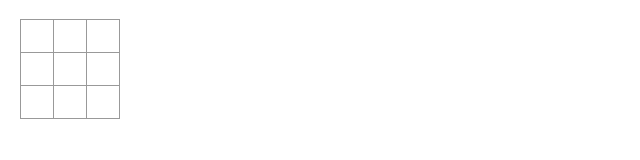
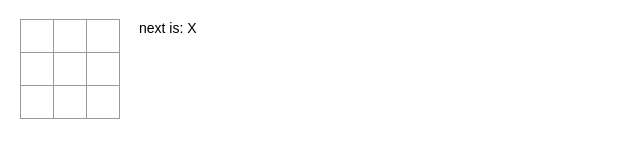
Before and after one commit to caohongz/tic-tac-toe, a React app: page / in a window 1280 px wide. Shown: the top 160 px of the page, without its empty margins (0-640 px from the left). Built offline with nearby package versions, Linux system fonts and the light colour scheme.

Commit message:
完成基本功能改造

```diff
--- a/src/App.js
+++ b/src/App.js
@@ -1,6 +1,6 @@
 import React from "react";
 import Board from "./pages/Board";
-// import { calculateWinner } from "./utils/";
+import { calculateWinner } from "./utils/";
 import { connect } from "react-redux";
 
 import "./index.css";
@@ -16,7 +16,10 @@ export default connect(
       const history = this.props.history;
       const current = history.history[history.stepNumber];
       const squares = current.squares.slice();
-      squares[i] = "X";
+      if (calculateWinner(history.lists, current.squares)[1] || squares[i]) {
+        return null;
+      }
+      squares[i] = history.xIsNext ? "X" : "O";
       console.log(squares);
 
       this.props.click(squares);
@@ -24,6 +27,13 @@ export default connect(
     render() {
       const history = this.props.history;
       const current = history.history[history.stepNumber];
+      let winner = calculateWinner(history.lists, current.squares);
+      let status = "";
+      if (winner[1]) {
+        status = "winner is: " + winner[1];
+      } else {
+        status = "next is: " + (history.xIsNext ? "X" : "O");
+      }
       console.log("state", history.stepNumber, current);
 
       return (
@@ -38,8 +48,8 @@ export default connect(
           </div>
 
           <div className="game-info">
-            {/* <div>{status}</div>
-            <div style={{ margin: 20 }}>
+            <div>{status}</div>
+            {/* <div style={{ margin: 20 }}>
               <button onClick={() => this.sortMoves()}>sort</button>
             </div>
             <div>{this.props.desc ? moves.reverse() : moves}</div> */}
--- a/src/store/index.js
+++ b/src/store/index.js
@@ -36,6 +36,7 @@ export const tictactoeReducer = (state = defaultState, { type, payload }) => {
           },
         ]),
         stepNumber: state.history.length,
+        xIsNext: !state.xIsNext,
       });
 
     default:
```
